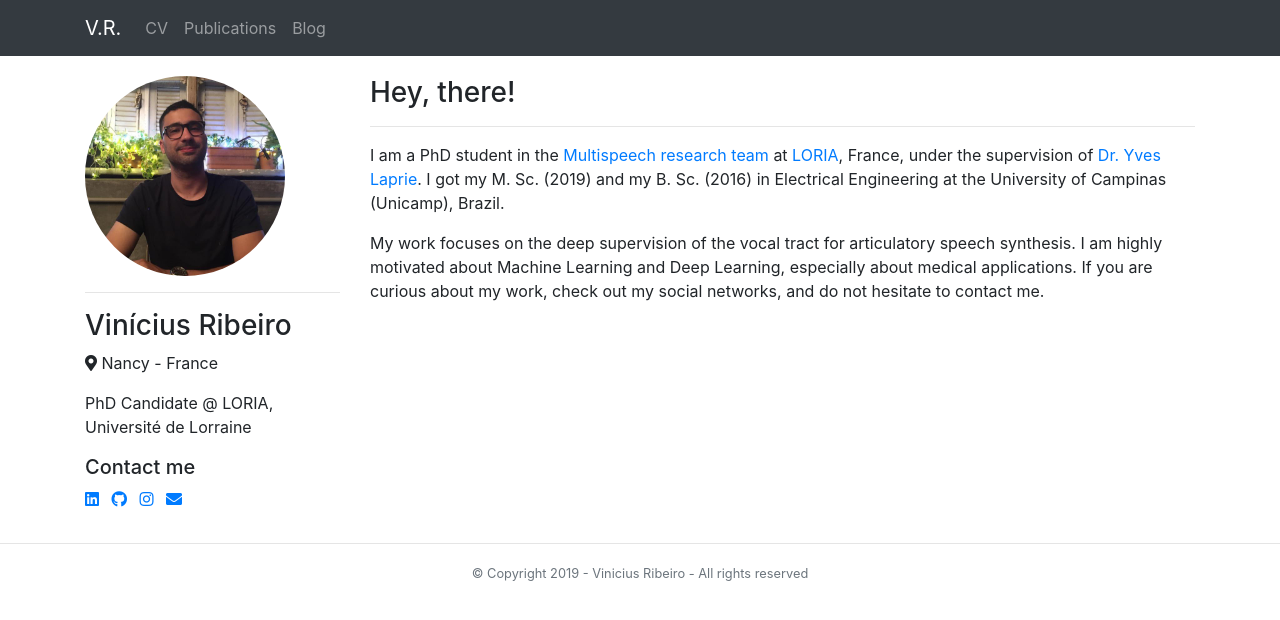
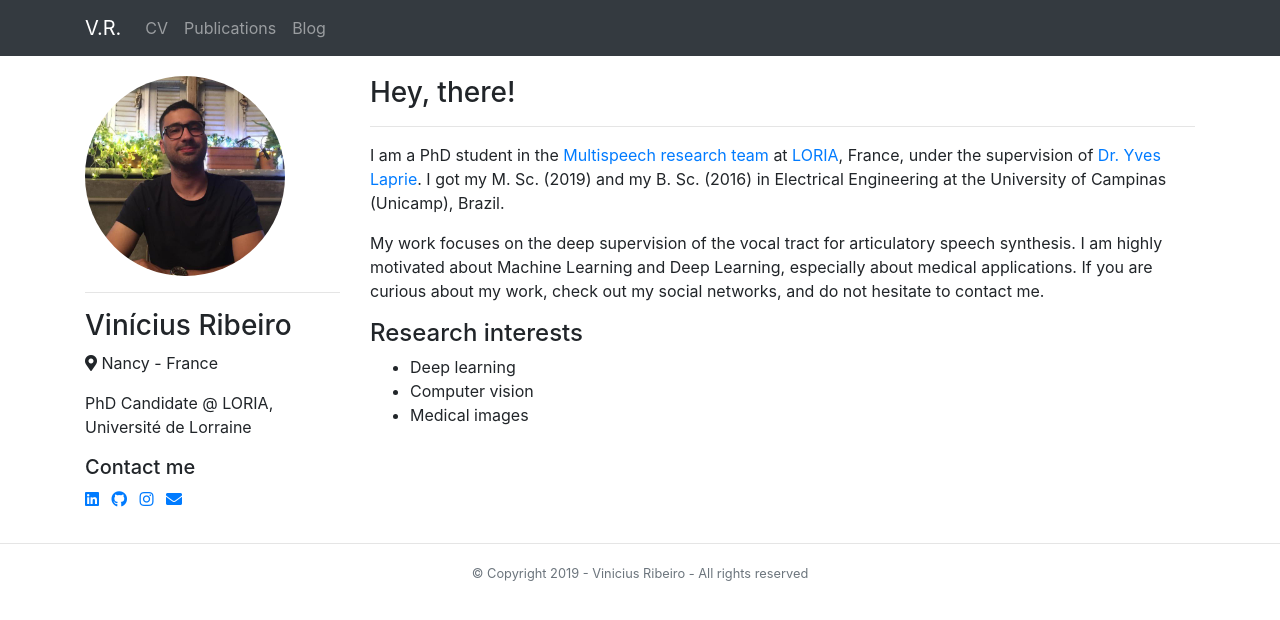
Before and after one commit to vribeiro1/vribeiro1.github.io, a Jekyll site: the page built from index.md, in a window 1280 px wide. Shown: the top 620 px of the page. Built offline with Jekyll 4.4.1, drawn with Linux system fonts in a browser that asks for light colours; nearby versions of some CDN libraries.

Commit message:
Add interests to home page

```diff
--- a/_layouts/home.html
+++ b/_layouts/home.html
@@ -32,5 +32,12 @@ layout: default
             My work focuses on the deep supervision of the vocal tract for articulatory speech synthesis. I am highly motivated about Machine Learning and Deep Learning, especially about medical applications.
             If you are curious about my work, check out my social networks, and do not hesitate to contact me.
         </p>
+
+        <h4>Research interests</h4>
+        <ul>
+            <li>Deep learning</li>
+            <li>Computer vision</li>
+            <li>Medical images</li>
+        </ul>
     </div>
 </div>
```
